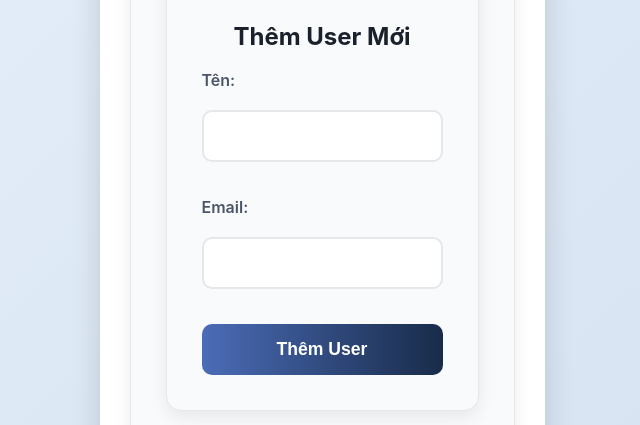
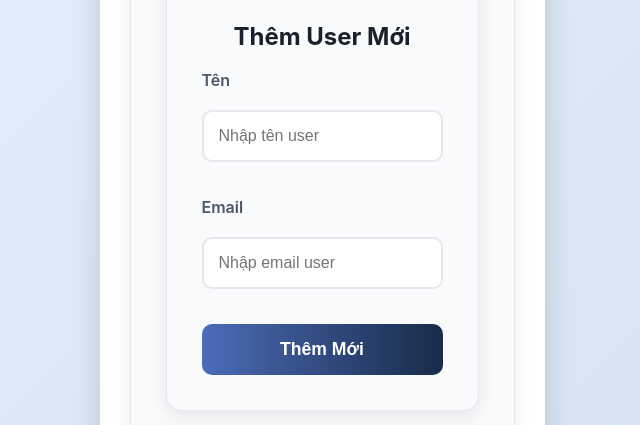
Before and after one commit to BLKha/Group3-project, a React (Create React App) app in the folder frontend/: page / in a window 1280 px wide. Shown: the part 223-648 px from the top of the page, without its empty margins (318-958 px from the left). Built offline with nearby package versions, Linux system fonts and the light colour scheme; no server answers.

Commit message:
Thêm chức năng Sửa/Xóa user trên React

```diff
--- a/frontend/src/App.css
+++ b/frontend/src/App.css
@@ -226,3 +226,19 @@ button:active {
   background: linear-gradient(90deg, #c82333 0%, #bd2130 100%);
   box-shadow: 0 4px 15px rgba(220, 53, 69, 0.3); /* Shadow đỏ */
 }
+
+/* --- CSS CHO CÁC NÚT TRONG FORM --- */
+.form-actions {
+  display: flex;
+  gap: 15px; /* <-- Tăng hoặc giảm giá trị này để điều chỉnh khoảng cách */
+}
+
+/* Style cho nút Hủy để khác biệt */
+.btn-cancel {
+  background: linear-gradient(90deg, #6c757d 0%, #5a6268 100%); /* Gradient màu xám */
+}
+
+.btn-cancel:hover {
+  background: linear-gradient(90deg, #5a6268 0%, #4e555b 100%);
+  box-shadow: 0 4px 15px rgba(0, 0, 0, 0.2);
+}
--- a/frontend/src/component/AddUser.jsx
+++ b/frontend/src/component/AddUser.jsx
@@ -1,42 +1,76 @@
-import React, { useState } from 'react';
+import React, { useState, useEffect } from 'react';
 
-const AddUser = ({ onAdd }) => {
+const AddUser = ({ onAdd, editingUser, onUpdate, onCancelEdit }) => {
+  // State để quản lý dữ liệu trong các ô input
   const [name, setName] = useState('');
   const [email, setEmail] = useState('');
+
+  // PHẦN QUAN TRỌNG NHẤT:
+  // "Lắng nghe" sự thay đổi của prop `editingUser`.
+  // Khi bạn nhấn nút "Sửa", `editingUser` sẽ có giá trị và code bên trong sẽ chạy.
+  useEffect(() => {
+    if (editingUser) {
+      // Nếu có user đang được sửa, điền thông tin của họ vào form
+      setName(editingUser.name);
+      setEmail(editingUser.email);
+    } else {
+      // Nếu không, xóa trắng form (khi thêm mới hoặc hủy sửa)
+      setName('');
+      setEmail('');
+    }
+  }, [editingUser]); // Mảng phụ thuộc, chỉ chạy lại khi `editingUser` thay đổi
 
   const handleSubmit = (e) => {
     e.preventDefault();
     if (!name || !email) {
-      alert("Vui lòng nhập đủ tên và email");
+      alert("Vui lòng nhập đủ tên và email!");
       return;
     }
-    onAdd({ name, email }); // Gửi dữ liệu lên App.js
-    setName('');
-    setEmail('');
+
+    // Kiểm tra xem đang ở chế độ "Sửa" hay "Thêm mới"
+    if (editingUser) {
+      // Nếu có `editingUser` -> gọi hàm onUpdate từ App.js
+      onUpdate({ ...editingUser, name, email });
+    } else {
+      // Nếu không -> gọi hàm onAdd từ App.js
+      onAdd({ name, email });
+    }
   };
 
   return (
     <form onSubmit={handleSubmit} className="form-container">
-      <h2>Thêm User Mới</h2>
+      {/* Tiêu đề form sẽ tự động thay đổi */}
+      <h2>{editingUser ? 'Chỉnh Sửa User' : 'Thêm User Mới'}</h2>
+
       <div className="form-group">
-        <label>Tên:</label>
+        <label>Tên</label>
         <input
           type="text"
+          placeholder="Nhập tên user"
           value={name}
           onChange={(e) => setName(e.target.value)}
-          className="input"
         />
       </div>
       <div className="form-group">
-        <label>Email:</label>
+        <label>Email</label>
         <input
           type="email"
+          placeholder="Nhập email user"
           value={email}
           onChange={(e) => setEmail(e.target.value)}
-          className="input"
         />
       </div>
-      <button type="submit">Thêm User</button>
+
+      <div className="form-actions"> {/* <-- Đảm bảo có class này */}
+        <button type="submit">
+          {editingUser ? 'Cập Nhật' : 'Thêm Mới'}
+        </button>
+        {editingUser && (
+          <button type="button" onClick={onCancelEdit} className="btn-cancel">
+            Hủy
+          </button>
+        )}
+      </div>
     </form>
   );
 };
```
Also changed, not shown: frontend/src/App.js (+16 -15 lines).
